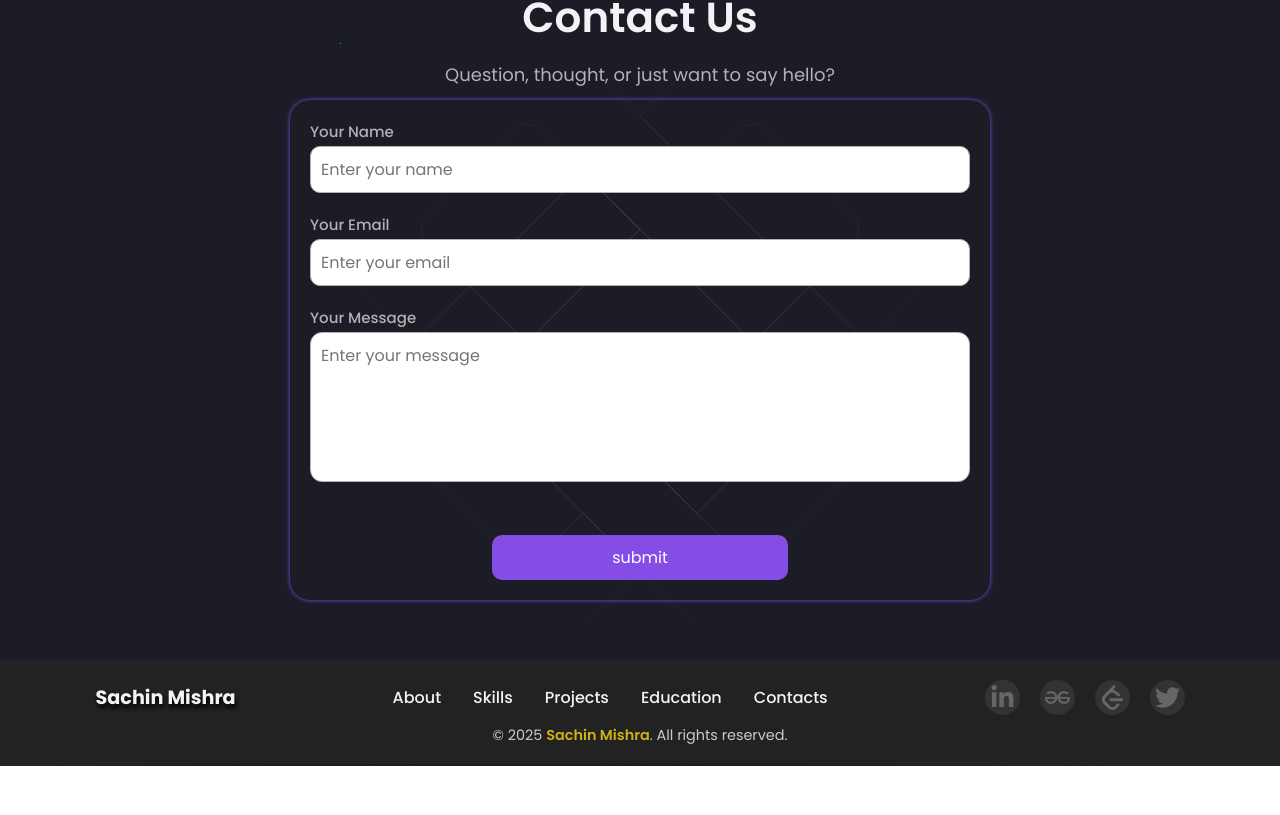
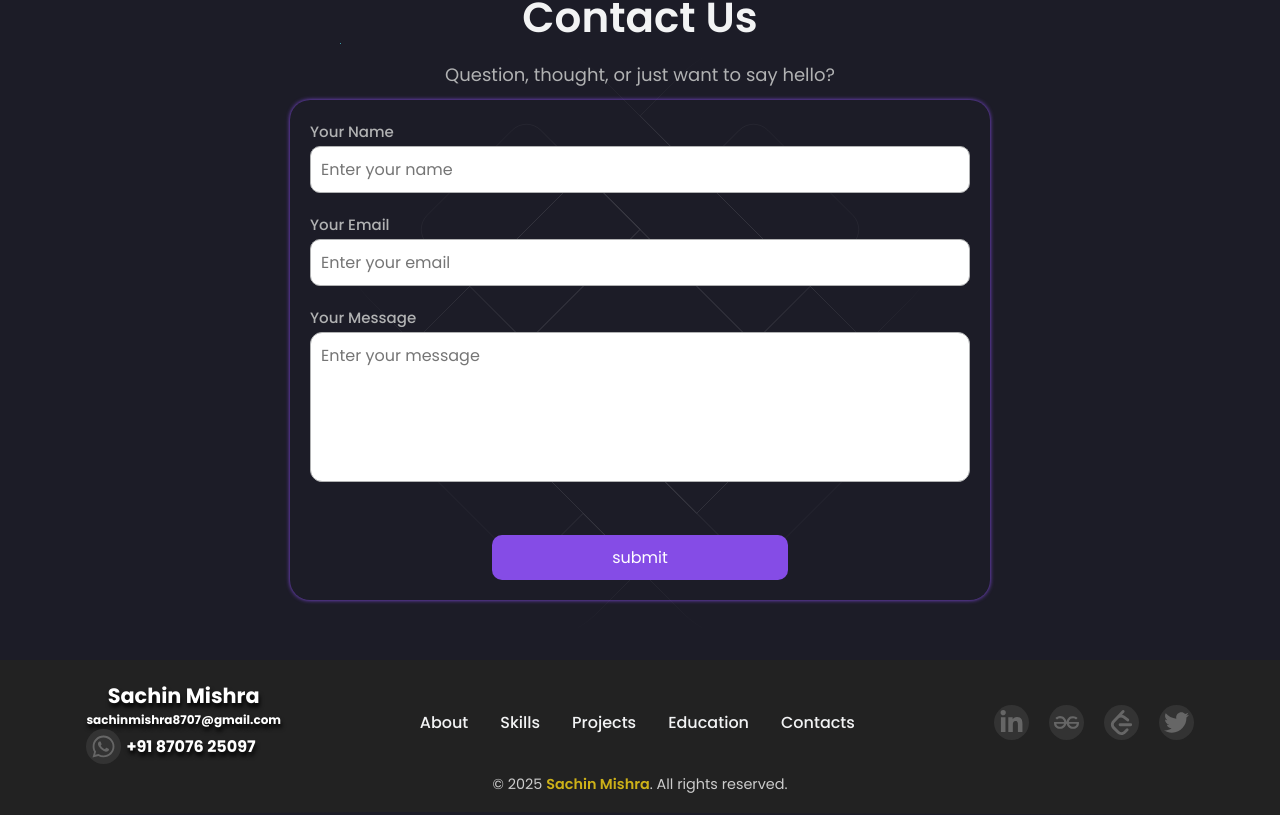
Before and after one commit to SachinKumarMishra87/SachinPortfolio, a React (Vite) app: page / in a window 1280 px wide. Shown: the part 3945-4760 px from the top of the page. Before the commit the page ends 4711 px from the top, so only its background shows below. Built offline with nearby package versions, Linux system fonts and the light colour scheme.

Commit message:
footerchanges

```diff
--- a/index.html
+++ b/index.html
@@ -1,5 +1,5 @@
 <!doctype html>
-<html lang="en">
+<html lang="en" data-theme="dark">
   <head>
     <meta charset="UTF-8" />
     <meta name="viewport" content="width=device-width, initial-scale=1.0" />
--- a/src/components/Footer/Footer.jsx
+++ b/src/components/Footer/Footer.jsx
@@ -3,6 +3,7 @@ import styled from "styled-components";
 import { FaLinkedinIn, FaInstagram, FaTwitter } from "react-icons/fa";
 import { SiGeeksforgeeks, SiLeetcode } from "react-icons/si";
 import { Bio } from "../../data/constants";
+import { FaWhatsapp } from "react-icons/fa";
 
 const FooterContainer = styled.footer`
   background-color: #282c34;
@@ -25,19 +26,35 @@ const FooterContent = styled.div`
   align-items: center;
 `;
 
-const FooterLeft = styled.div`
-  font-size: 1.2rem;
-  text-align: center;
-  color: ${({ theme }) => theme.text_primary};
-  font-weight: bold;
-  text-shadow: 1px 4px 4px black;
-`;
-
 const FooterCenter = styled.div`
   display: flex;
   justify-content: center;
   gap: 20px;
   font-size: 1.5rem;
+`;
+
+const FooterLeft = styled.div`
+  font-size: 1.3rem;
+  text-align: center;
+  font-weight: bold;
+  text-shadow: 1px 4px 4px black;
+`;
+const WhatSappNumberDiv = styled.div`
+  display: flex;
+  align-items: center;
+  gap: 5px;
+`;
+const FooterContactNumber = styled.div`
+ font-size: 16px;
+ text-align: center;
+  font-weight: bold;
+  text-shadow: 1px 4px 4px black;
+`;
+const FooterEmail = styled.p`
+ font-size: 12px;
+ text-align: center;
+  font-weight: bold;
+  text-shadow: 1px 4px 4px black;
 `;
 
 const IconLink = styled.a`
@@ -125,10 +142,9 @@ const LinkedInIcon = styled(FaLinkedinIn)`
   }
 `;
 
-const InstagramIcon = styled(FaInstagram)`
+const WhatsappIcon = styled(FaWhatsapp)`
   &:hover {
-    border-radius: 30%;
-    background: linear-gradient(to right, #833ab4, #fd1d1d, #fcb045);
+    color: green;
   }
 `;
 
@@ -183,7 +199,21 @@ function Footer() {
   return (
     <FooterContainer>
       <FooterContent>
-        <FooterLeft>Sachin Mishra</FooterLeft>
+        <div className="">
+          <FooterLeft>Sachin Mishra</FooterLeft>
+          <FooterEmail>sachinmishra8707@gmail.com</FooterEmail>
+          <WhatSappNumberDiv>
+            <IconLink
+              href={WhatsappIcon}
+              target="_blank"
+              aria-label="LinkedIn"
+            >
+              <FaWhatsapp size={25}/>
+              <Tooltip>Whatsapp</Tooltip>
+            </IconLink>
+            <FooterContactNumber>+91 87076 25097</FooterContactNumber>
+          </WhatSappNumberDiv>
+        </div>
         <NavItems>
           <NavLink href="#about">About</NavLink>
           <NavLink href="#skills">Skills</NavLink>
```
